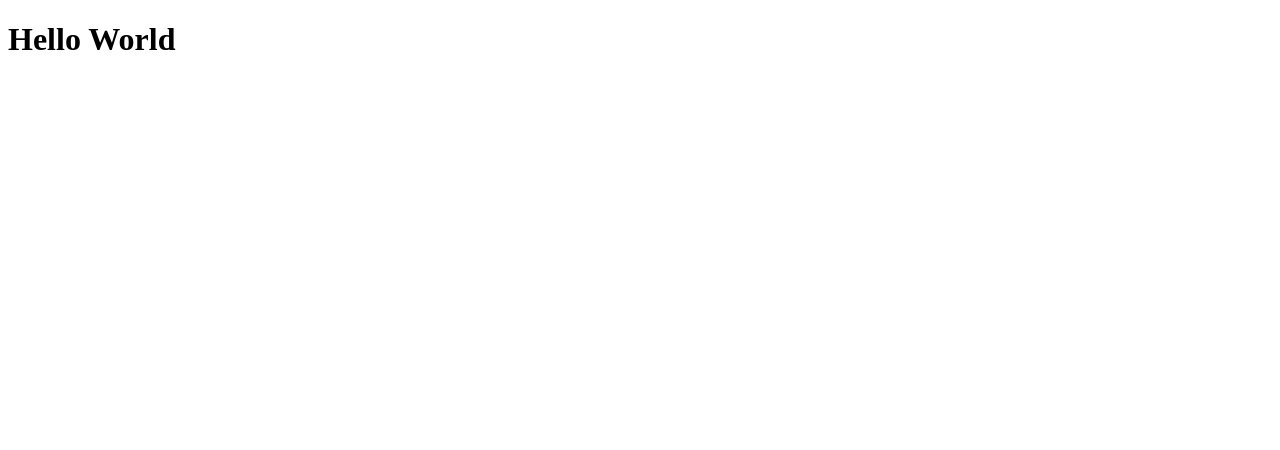
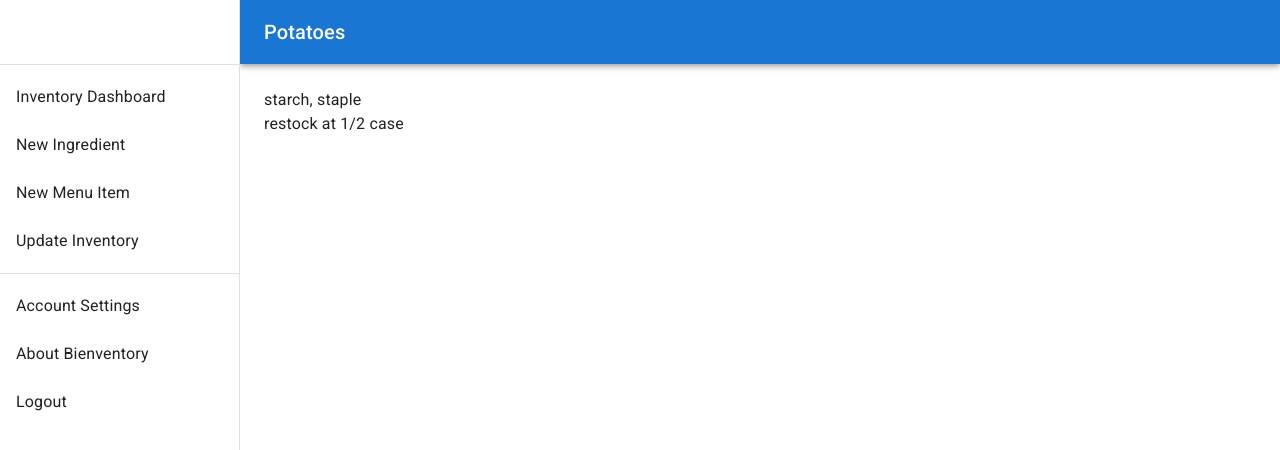
Before and after one commit to Bienventory/Bienventory-fe, a React app: page / in a window 1280 px wide. Shown: the top 450 px of the page. Built offline with nearby package versions, Linux system fonts and the light colour scheme.

Commit message:
responsive menu test

```diff
--- a/package.json
+++ b/package.json
@@ -63,6 +63,11 @@
     "webpack-dev-server": "^4.3.1"
   },
   "dependencies": {
+    "@emotion/react": "^11.4.1",
+    "@emotion/styled": "^11.3.0",
+    "@fontsource/roboto": "^4.5.1",
+    "@mui/icons-material": "^5.0.3",
+    "@mui/material": "^5.0.3",
     "react": "^17.0.2",
     "react-dom": "^17.0.2"
   }
--- a/src/components/app/App.jsx
+++ b/src/components/app/App.jsx
@@ -1,5 +1,6 @@
 import React from 'react';
+import InventoryDetail from './InventoryDetail';
 
 export default function App() {
-  return <h1>Hello World</h1>;
+  return <InventoryDetail />;
 }
--- /dev/null
+++ b/src/components/app/InventoryDetail.jsx
@@ -0,0 +1,138 @@
+import React from 'react';
+import AppBar from '@mui/material/AppBar';
+import Box from '@mui/material/Box';
+import CssBaseline from '@mui/material/CssBaseline';
+import Divider from '@mui/material/Divider';
+import Drawer from '@mui/material/Drawer';
+import IconButton from '@mui/material/IconButton';
+import List from '@mui/material/List';
+import ListItem from '@mui/material/ListItem';
+import ListItemText from '@mui/material/ListItemText';
+import MenuIcon from '@mui/icons-material/Menu';
+import Toolbar from '@mui/material/Toolbar';
+import Typography from '@mui/material/Typography';
+
+import PropTypes from 'prop-types';
+
+const drawerWidth = 240;
+
+function InventoryDetail(props) {
+  const { window } = props;
+  const [mobileOpen, setMobileOpen] = React.useState(false);
+
+  const handleDrawerToggle = () => {
+    setMobileOpen(!mobileOpen);
+  };
+
+  const drawer = (
+    <div>
+      <Toolbar />
+      <Divider />
+      <List>
+        {[
+          'Inventory Dashboard',
+          'New Ingredient',
+          'New Menu Item',
+          'Update Inventory'
+        ].map((text, index) => (
+          <ListItem button key={text}>
+            <ListItemText primary={text} />
+          </ListItem>
+        ))}
+      </List>
+      <Divider />
+      <List>
+        {['Account Settings', 'About Bienventory', 'Logout'].map(
+          (text, index) => (
+            <ListItem button key={text}>
+              <ListItemText primary={text} />
+            </ListItem>
+          )
+        )}
+      </List>
+    </div>
+  );
+
+  const container =
+    window !== undefined ? () => window().document.body : undefined;
+
+  return (
+    <Box sx={{ display: 'flex' }}>
+      <CssBaseline />
+      <AppBar
+        position="fixed"
+        sx={{
+          width: { sm: `calc(100% - ${drawerWidth}px)` },
+          ml: { sm: `${drawerWidth}px` }
+        }}
+      >
+        <Toolbar>
+          <IconButton
+            color="inherit"
+            aria-label="open drawer"
+            edge="start"
+            onClick={handleDrawerToggle}
+            sx={{ mr: 2, display: { sm: 'none' } }}
+          >
+            <MenuIcon />
+          </IconButton>
+          <Typography variant="h6" noWrap component="div">
+            Potatoes
+          </Typography>
+        </Toolbar>
+      </AppBar>
+      <Box
+        component="nav"
+        sx={{ width: { sm: drawerWidth }, flexShrink: { sm: 0 } }}
+        aria-label="navigation"
+      >
+        <Drawer
+          container={container}
+          variant="temporary"
+          open={mobileOpen}
+          onClose={handleDrawerToggle}
+          ModalProps={{
+            keepMounted: true
+          }}
+          sx={{
+            display: { xs: 'block', sm: 'none' },
+            '& .MuiDrawer-paper': {
+              boxSizing: 'border-box',
+              width: drawerWidth
+            }
+          }}
+        >
+          {drawer}
+        </Drawer>
+        <Drawer
+          variant="permanent"
+          sx={{
+            display: { xs: 'none', sm: 'block' },
+            '& .MuiDrawer-paper': {
+              boxSizing: 'border-box',
+              width: drawerWidth
+            }
+          }}
+          open
+        >
+          {drawer}
+        </Drawer>
+      </Box>
+      <Box component="main" sx={{ flexGrow: 1, p: 3 }}>
+        <Toolbar />
+        <Typography h2>
+            starch, staple
+        </Typography>
+        <Typography h2>
+            restock at 1/2 case
+        </Typography>
+      </Box>
+    </Box>
+  );
+}
+
+InventoryDetail.propTypes = {
+  window: PropTypes.func
+};
+
+export default InventoryDetail;
--- a/src/index.js
+++ b/src/index.js
@@ -1,6 +1,10 @@
 import React from 'react';
 import { render } from 'react-dom';
 import App from './components/app/App';
+import '@fontsource/roboto/300.css';
+import '@fontsource/roboto/400.css';
+import '@fontsource/roboto/500.css';
+import '@fontsource/roboto/700.css';
 
 render(
   <App />,
```
Also changed, not shown: 1 other file (tests, documents, lock files or other folders).
